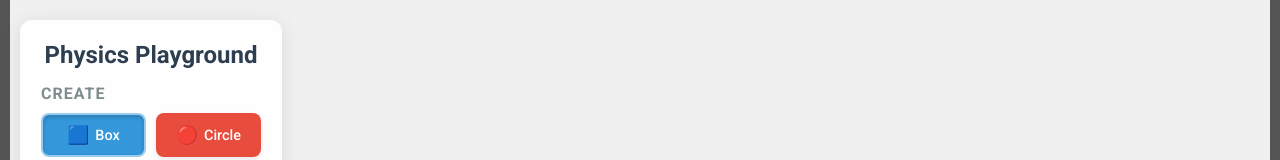
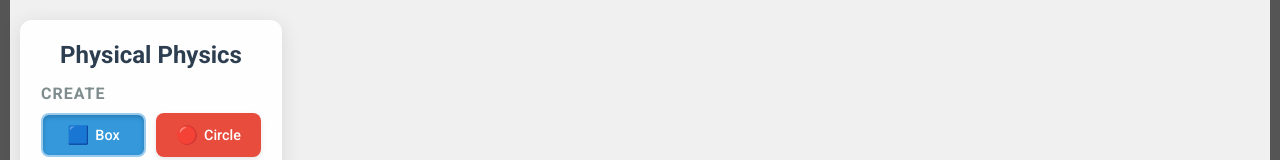
Before and after one commit to KVRELIAKARL/KVRELIAN-Physical-Physics-TM, a plain HTML site: page index.html in a window 1280 px wide. Shown: the top 160 px of the page. Drawn offline with nearby package versions, Linux system fonts and the light colour scheme; animation ran at ten frames a second.

Commit message:
Update index.html

```diff
--- a/index.html
+++ b/index.html
@@ -139,7 +139,7 @@
     <canvas id="canvas"></canvas>
 
     <div class="controls-panel">
-        <h1 class="title">Physics Playground</h1>
+        <h1 class="title">Physical Physics</h1>
 
         <div class="tool-section">
             <h2>Create</h2>
```
